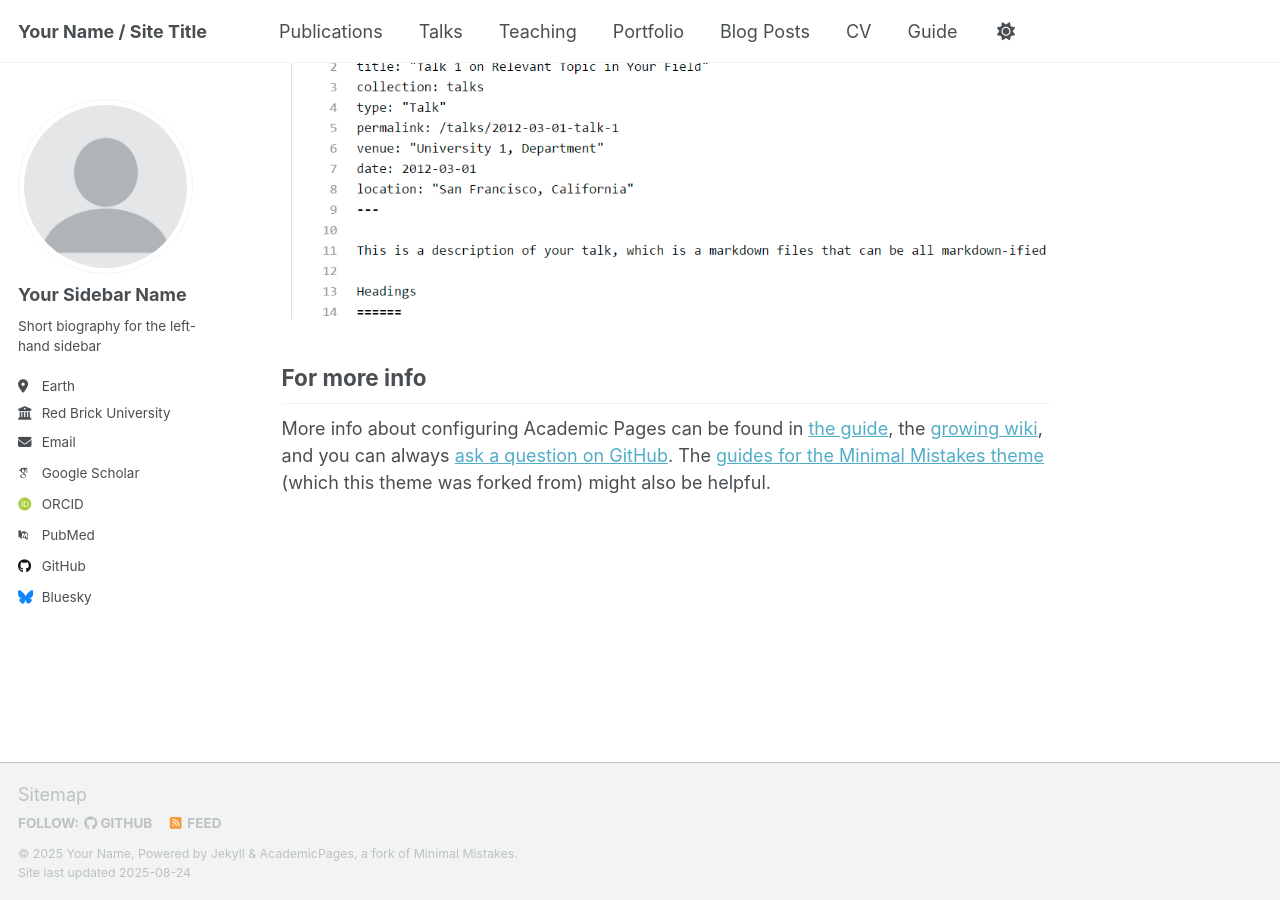
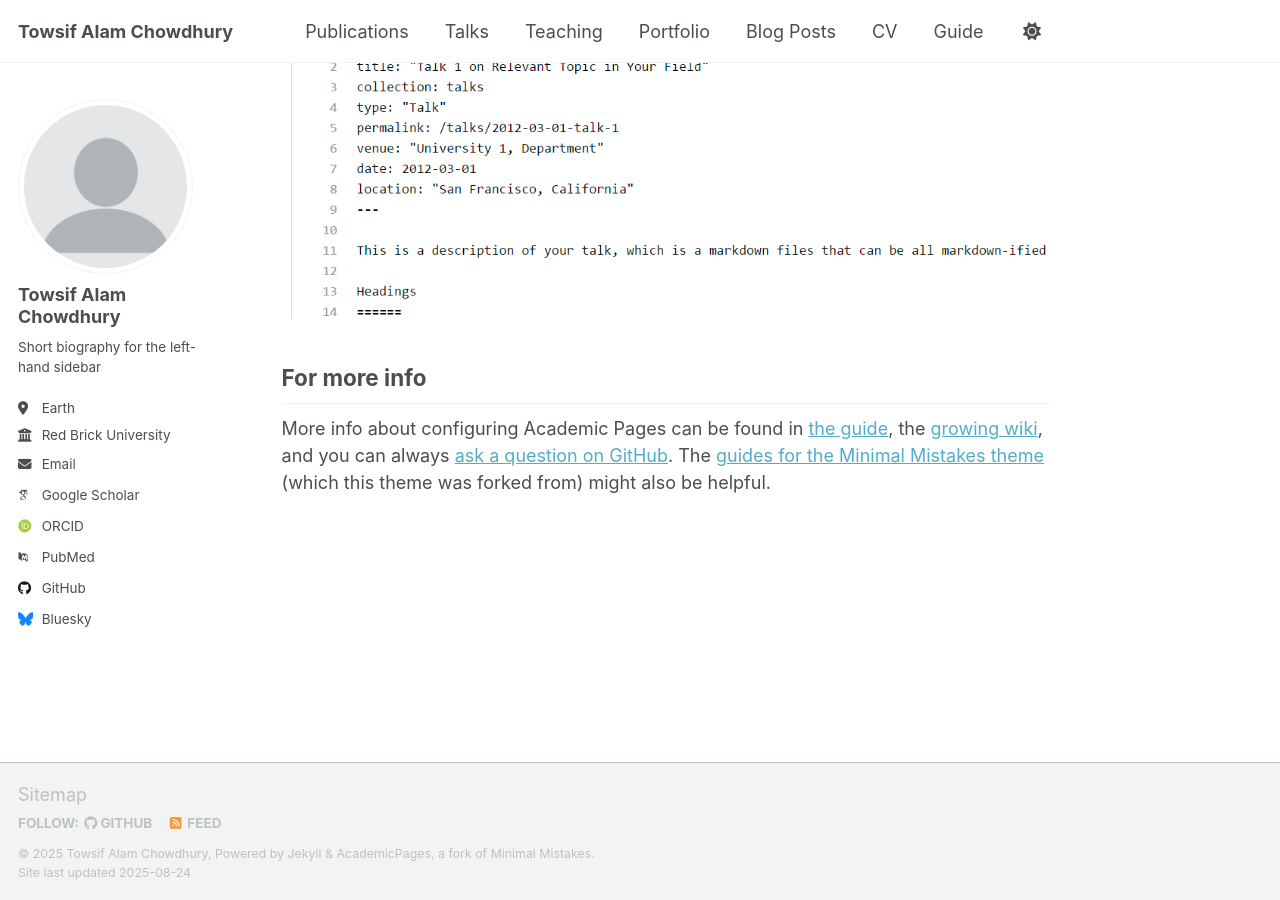
Before and after one commit to Towsif13/towsif13.github.io, a Jekyll site: the page built from _pages/about.md, in a window 1280 px wide and 900 px high, scrolled down 2880 px. Built offline with Jekyll 4.4.1, drawn with Linux system fonts in a browser that asks for light colours; some web fonts are replaced; a script that is not in the unit is left out.

Commit message:
Update _config.yml

```diff
--- a/_config.yml
+++ b/_config.yml
@@ -9,11 +9,11 @@
 # Basic Site Settings
 locale                   : "en-US"
 site_theme               : "default" # Currently available options are "default", "air"
-title                    : "Your Name / Site Title"
+title                    : "Towsif Alam Chowdhury"
 title_separator          : "-"
-name                     : &name "Your Name"
+name                     : &name "Towsif Alam Chowdhury"
 description              : &description "personal description"
-url                      : https://academicpages.github.io # the base hostname & protocol for your site e.g. "https://[your GitHub username].github.io" or if you already have some other page hosted on Github then use "https://[your GitHub username].github.io/[Your Repo Name]"
+url                      : https://towsif13.github.io/towsifc/ # the base hostname & protocol for your site e.g. "https://[your GitHub username].github.io" or if you already have some other page hosted on Github then use "https://[your GitHub username].github.io/[Your Repo Name]"
 baseurl                  : "" # the subpath of your site, e.g. "/blog"
 repository               : "academicpages/academicpages.github.io"
 
@@ -23,7 +23,7 @@ repository               : "academicpages/academicpages.github.io"
 author:
   # Biographic information
   avatar           : "profile.png"
-  name             : "Your Sidebar Name"
+  name             : "Towsif Alam Chowdhury"
   pronouns         : # example: "she/her"
   bio              : "Short biography for the left-hand sidebar"
   location         : "Earth"
```
